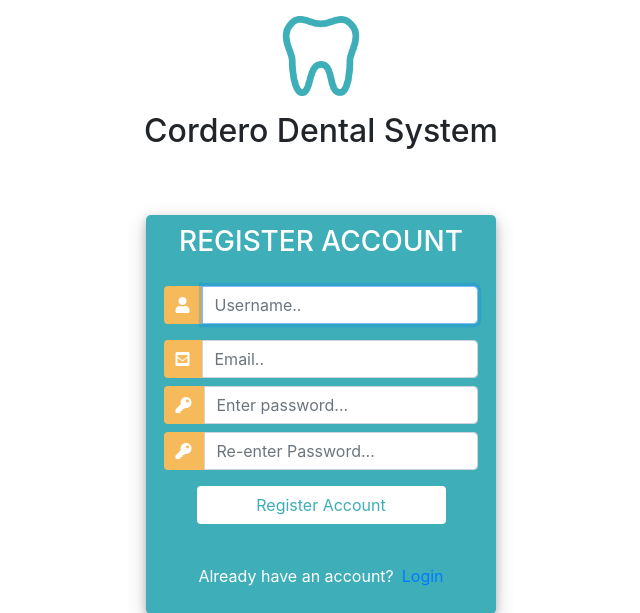
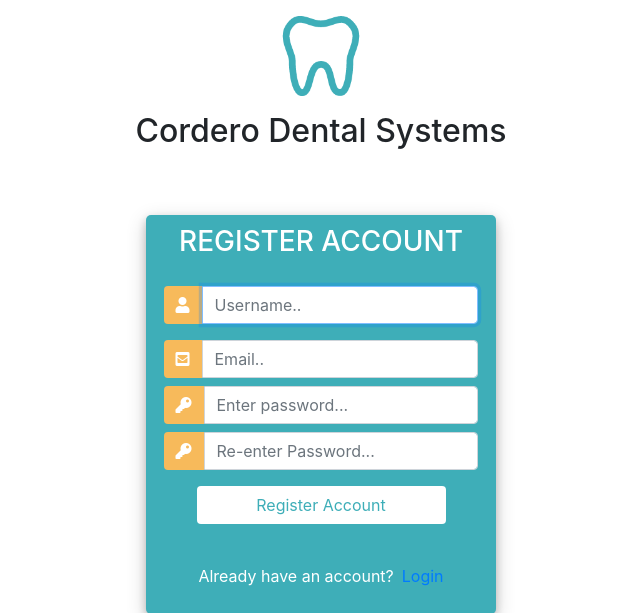
Before and after one commit to paolo-fuentes/cordero-dental-system, a Django app: page /register/ in a window 1280 px wide. Shown: the top 613 px of the page, without its empty margins (319-959 px from the left). Run offline with Django 3.2, Linux system fonts and the light colour scheme; some libraries are stand-ins or nearby versions.

```diff
--- a/dentalapp/templates/dentalapp/login.html
+++ b/dentalapp/templates/dentalapp/login.html
@@ -95,7 +95,7 @@
 <body>
 	<div class="headerSection">
 		<img class="headerImage" src="../static/images/clinicLogo.png"  alt="">
-		<h2>Cordero Dental System</h2>
+		<h2>Cordero Dental Systems</h2>
 	</div>
 
 	<div class="container h-100">
--- a/dentalapp/templates/dentalapp/register.html
+++ b/dentalapp/templates/dentalapp/register.html
@@ -84,7 +84,7 @@
 <body>
 	<div class="headerSection">
 		<img class="headerImage" src="../static/images/clinicLogo.png"  alt="">
-		<h2>Cordero Dental System</h2>
+		<h2>Cordero Dental Systems</h2>
 	</div>
 
 	<div class="container h-100">
```
